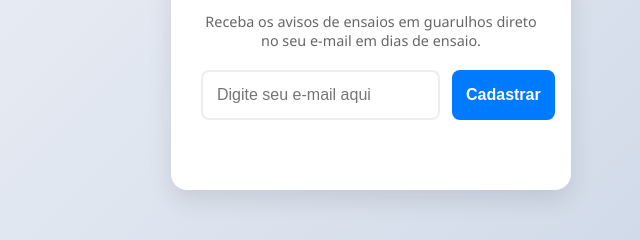
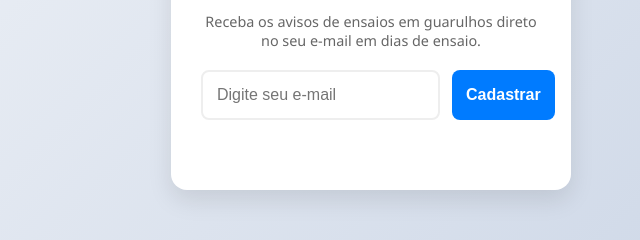
Before and after one commit to Wolfgang-Amadeus-Mozart/EnsaiosLocaisCCB, a plain HTML site: page App/index.html in a window 1280 px wide. Shown: the part 341-581 px from the top of the page, 269-909 px from the left. Drawn offline with Linux system fonts and the light colour scheme.

Commit message:
Mudando o place holder do input email

```diff
--- a/App/index.html
+++ b/App/index.html
@@ -96,7 +96,7 @@
 
     <form id="emailForm">
         <div class="input-group">
-            <input type="email" id="emailInput" placeholder="Digite seu e-mail aqui" required>
+            <input type="email" id="emailInput" placeholder="Digite seu e-mail" required>
             <button type="submit" id="btnEnviar">Cadastrar</button>
         </div>
     </form>
```
